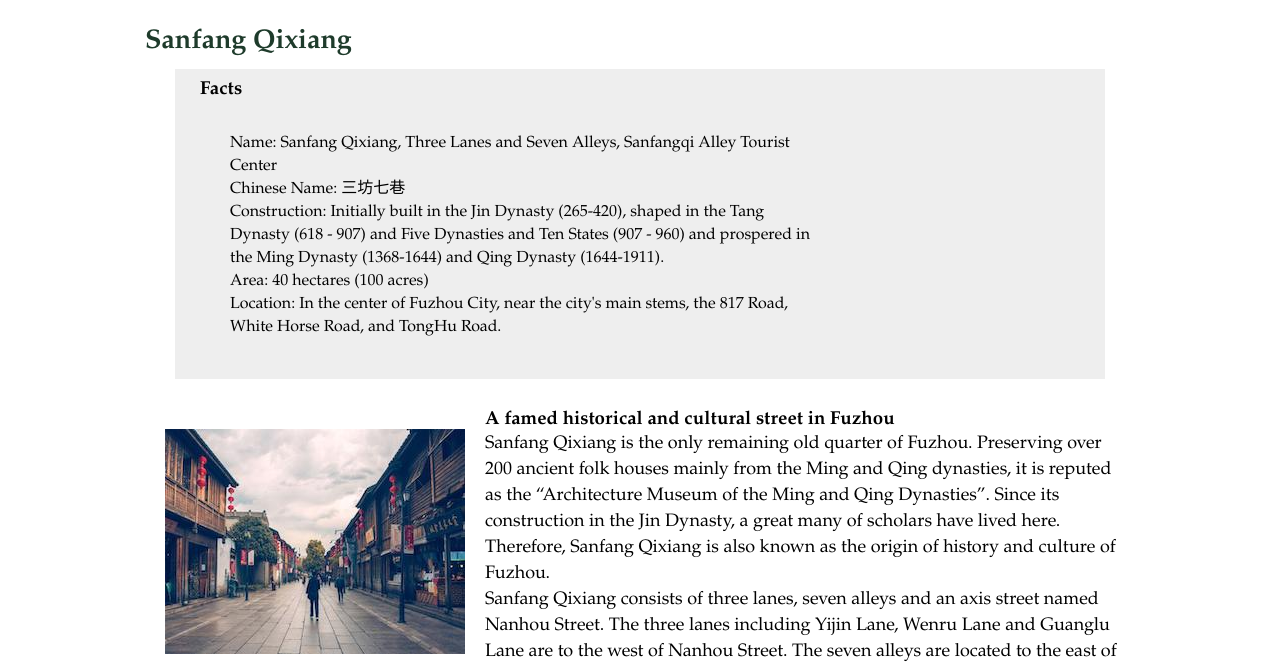
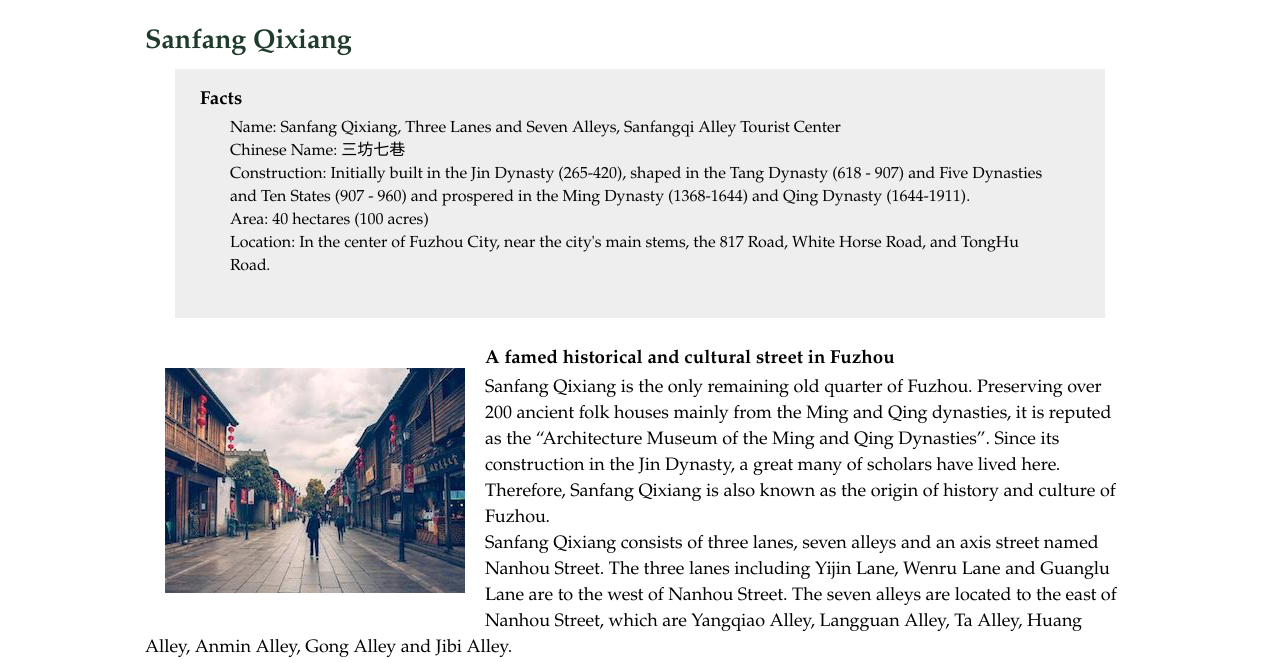
Before and after one commit to gromanaz/DMS290-web-design, a plain HTML site: page attractions.html in a window 1280 px wide. Shown: the part 138-801 px from the top of the page. Drawn offline with nearby package versions, Linux system fonts and the light colour scheme.

Commit message:
revised h3 style + fact box/attractions

```diff
--- a/css/styles.css
+++ b/css/styles.css
@@ -55,7 +55,10 @@ h2{
     color: #1E3B2B;
     padding-bottom: 10px;
 }
-
+h3 {
+  padding-top: 10px;
+  padding-bottom: 5px;
+}
 p{
     margin-right: 10px;
     font-size: 18px;
@@ -110,4 +113,9 @@ section ul {
 }
 .food ul { margin-right: 250px; }
 .food img { padding-top: 10px; }
+.attractions .facts ul {
+  margin-right: 10px;
+  padding-top: 0;
+  margin-top: 0;
+}
 #attractions1, #food1 { border-bottom: 1px solid black; }
```
